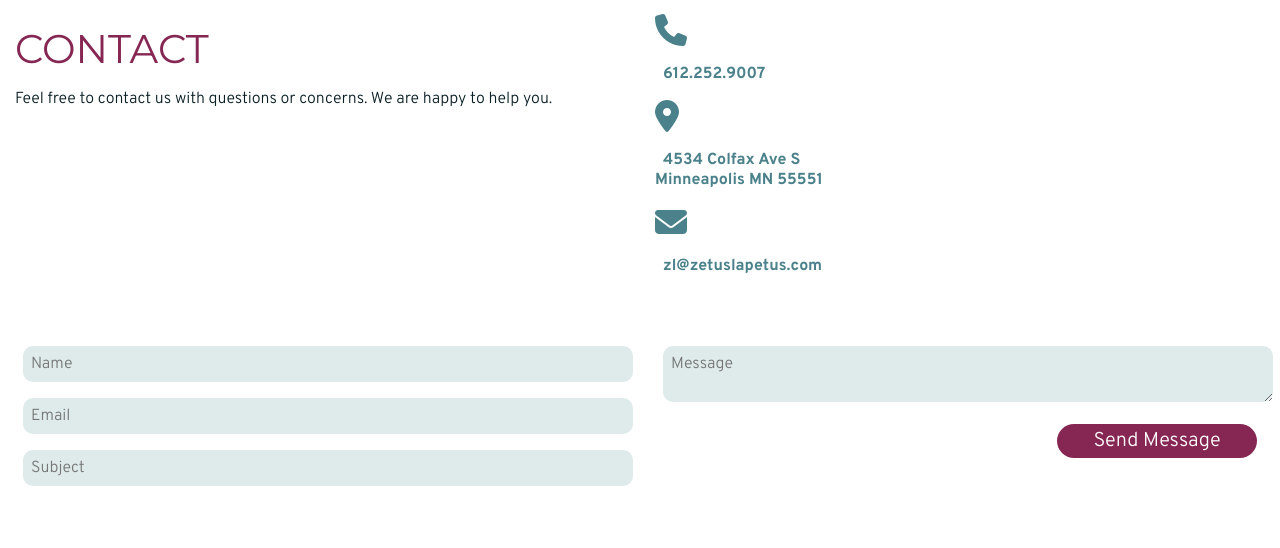
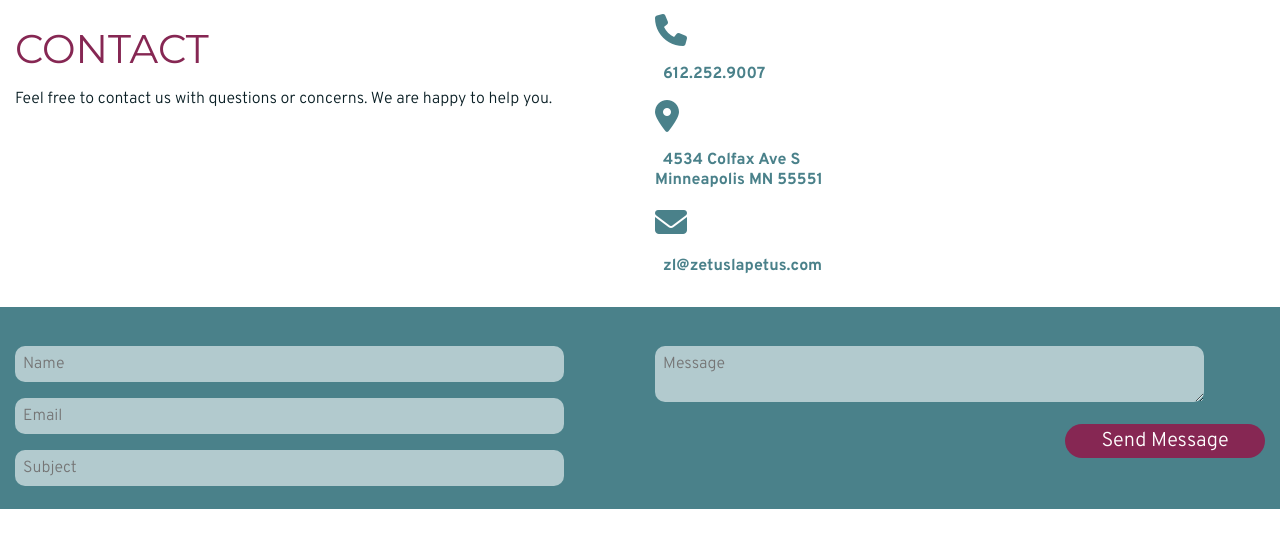
Before and after one commit to qjac/zetus_lapetus, a PHP site: page /contact.php in a window 1280 px wide. Shown: the part 213-761 px from the top of the page. Run offline with PHP 8.4, Linux system fonts and the light colour scheme; grey boxes labelled with a size stand in for pictures from a placeholder-image service; some libraries are stand-ins or nearby versions.

Commit message:
form styles

```diff
--- a/zetus-lapetus/contact.php
+++ b/zetus-lapetus/contact.php
@@ -20,7 +20,7 @@
 				</div>
 			</div>
 		</section>
-		<section id="email-form>
+		<section id="email-form">
 			<div class="row">
 				<form id="form">
 					<p id="returnmessage"></p>
--- a/zetus-lapetus/css/style.css
+++ b/zetus-lapetus/css/style.css
@@ -784,8 +784,8 @@ form input, form textarea {
   -moz-border-radius: 10px;
   border-radius: 10px;
   padding: .5rem;
-  width: 100%;
-  margin: .5rem;
+  width: 90%;
+  margin: .5rem 0;
 }
 
 form label {
@@ -973,7 +973,10 @@ form #submit {
 
 /*Page specific styles*/
 /*Contact page*/
-#email-form {
+#contact h1 {
+  display: none;
+}
+#contact #email-form {
   background-color: #4a818a;
 }
 
--- a/zetus-lapetus/scss/partials/_base.scss
+++ b/zetus-lapetus/scss/partials/_base.scss
@@ -125,8 +125,8 @@ form input, form textarea {
   -moz-border-radius: 10px;
   border-radius: 10px;
   padding: .5rem;
-  width: 100%;
-  margin: .5rem;
+  width: 90%;
+  margin: .5rem 0;
 }
 
 form label {
--- a/zetus-lapetus/scss/partials/_pages.scss
+++ b/zetus-lapetus/scss/partials/_pages.scss
@@ -1,6 +1,18 @@
 /*Page specific styles*/
 
 /*Contact page*/
-#email-form {
-  background-color: $teal;
+#contact {
+  h1 {
+	display: none;
+  }
+  #email-form {
+	background-color: $teal;
+  }
+
+
+
+
+
+
+
 }
```
Also changed, not shown: 1 other file.
